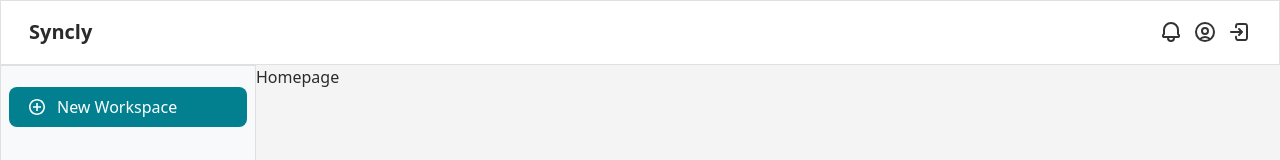
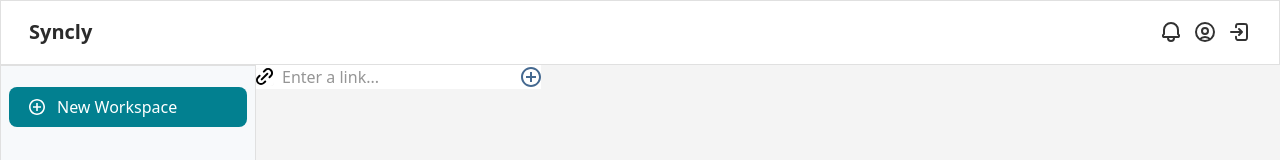
Before and after one commit to SynclyProject/Syncly-FE, a React (Vite) app in the folder Syncly/: page / in a window 1280 px wide. Shown: the top 160 px of the page. Built offline with nearby package versions, Linux system fonts and the light colour scheme.

Commit message:
feat: Urls Input 컴포넌트

```diff
--- /dev/null
+++ b/Syncly/src/components/URLs/UrlInput.tsx
@@ -0,0 +1,16 @@
+import Icon from "../../shared/ui/Icon";
+
+const UrlInput = () => {
+  return (
+    <div className="flex w- full bg-white border-t-[#F4F4F4] gap-2">
+      <Icon name="url" />
+      <input
+        className="flex-1 focus:outline-none"
+        placeholder="Enter a link..."
+      />
+      <Icon name="plus_blue" />
+    </div>
+  );
+};
+
+export default UrlInput;
--- a/Syncly/src/pages/HomePage.tsx
+++ b/Syncly/src/pages/HomePage.tsx
@@ -1,5 +1,11 @@
+import UrlInput from "../components/URLs/urlInput";
+
 const HomePage = () => {
-  return <div>Homepage</div>;
+  return (
+    <div>
+      <UrlInput />
+    </div>
+  );
 };
 
 export default HomePage;
```
Also changed, not shown: Syncly/public/icons/plus_blue.svg (added), Syncly/public/icons/url.svg (added).
